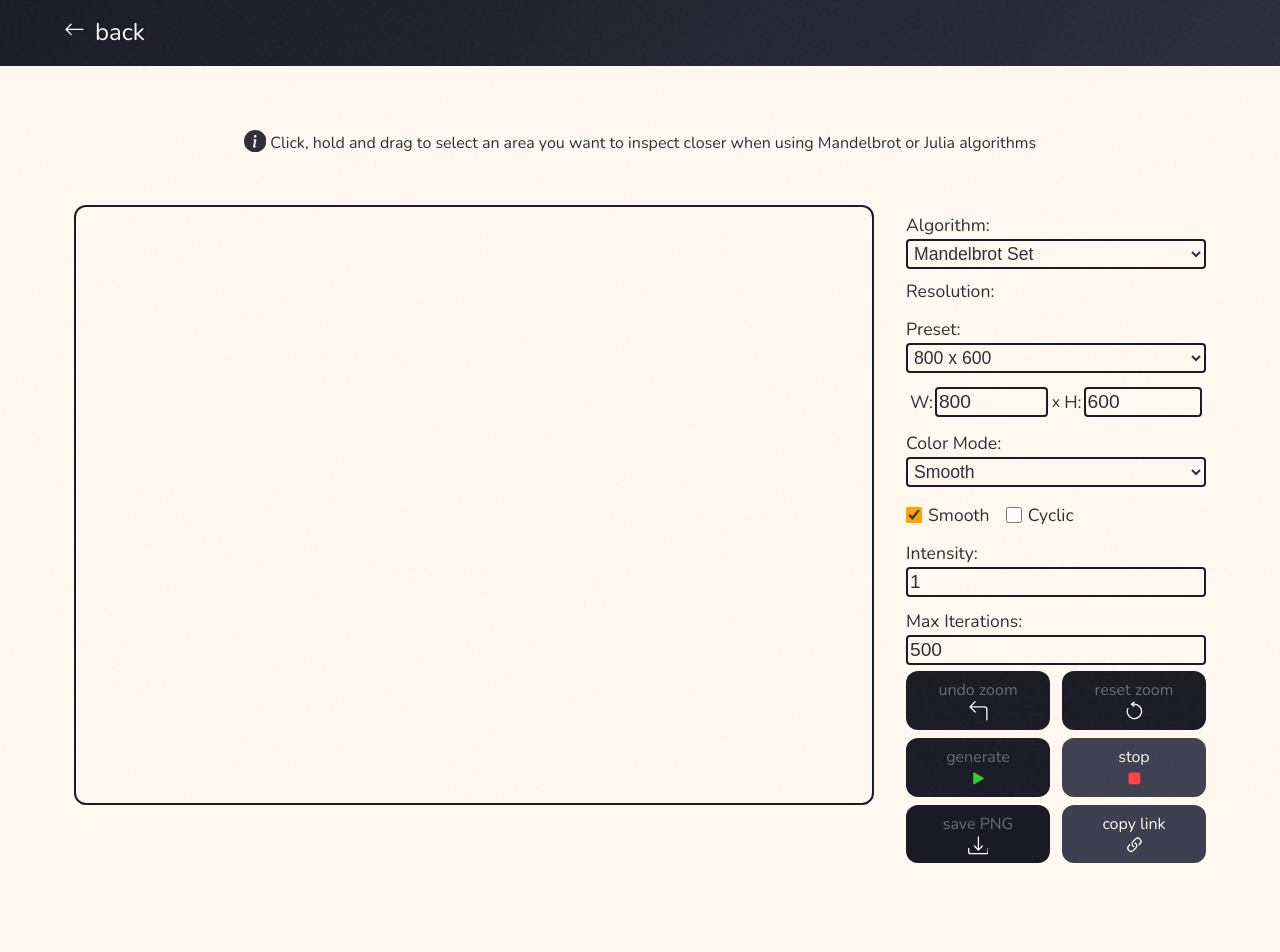
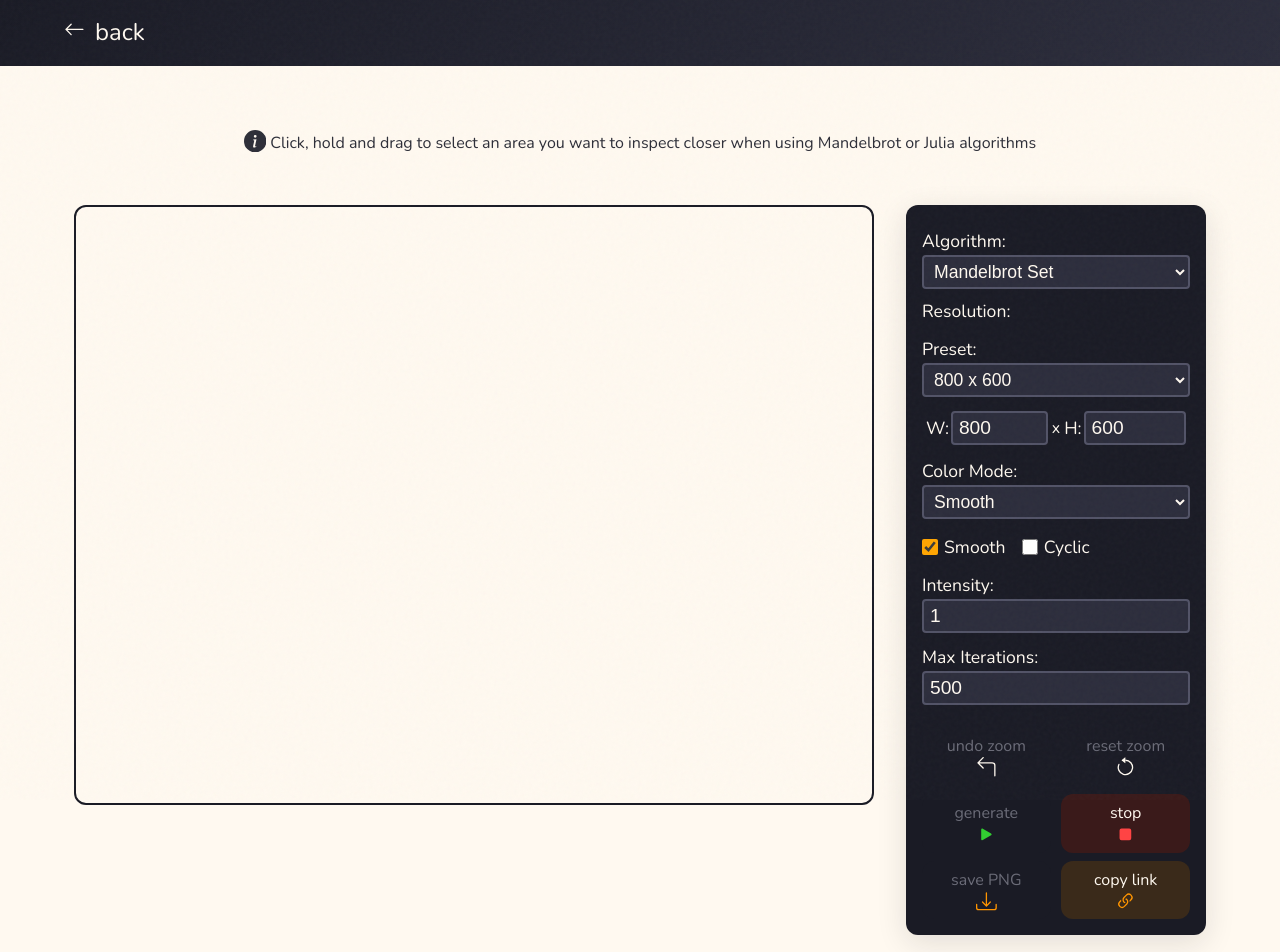
Before and after one commit to Septy2000/Portfolio-Website, a Next.js app: page /procedural-art-generator in a window 1280 px wide. Shown: the top 952 px of the page. Built offline with nearby package versions, Linux system fonts and the light colour scheme.

Commit message:
Menu changes

```diff
--- a/src/components/LabelledInput/LabelledInput.styled.tsx
+++ b/src/components/LabelledInput/LabelledInput.styled.tsx
@@ -12,13 +12,13 @@ export const Container = styled.div`
 
 export const Input = styled.input`
     width: 100%;
-    padding: 2px;
+    padding: 4px 6px;
     font-size: 1.2rem;
-    border: ${({ theme }) => `${theme.border.small} solid ${theme.colors.surface.secondary}`};
+    border: ${({ theme }) => `${theme.border.small} solid ${theme.colors.surface.secondary_shade.light_3}`};
     border-radius: 4px;
-    background-color: ${({ theme }) => theme.colors.surface.primary};
-    color: ${({ theme }) => theme.colors.text.primary};
-    transition: border-color 0.5s;
+    background-color: ${({ theme }) => theme.colors.surface.secondary_shade.light_1};
+    color: ${({ theme }) => theme.colors.text.secondary};
+    transition: border-color 0.3s;
     outline: none;
     &:focus {
         border-color: ${({ theme }) => theme.colors.orange};
@@ -26,7 +26,7 @@ export const Input = styled.input`
 `;
 
 export const Label = styled.label`
-    color: ${({ theme }) => theme.colors.text.primary};
+    color: ${({ theme }) => theme.colors.text.secondary};
     font-size: 1.1rem;
     margin-bottom: 2px;
 `;
--- a/src/components/LabelledSelect/LabelledSelect.styled.tsx
+++ b/src/components/LabelledSelect/LabelledSelect.styled.tsx
@@ -12,13 +12,13 @@ export const Container = styled.div`
 
 export const Select = styled.select`
     width: 100%;
-    padding: 2px;
+    padding: 4px 6px;
     font-size: 1.1rem;
-    border: ${({ theme }) => `${theme.border.small} solid ${theme.colors.surface.secondary}`};
+    border: ${({ theme }) => `${theme.border.small} solid ${theme.colors.surface.secondary_shade.light_3}`};
     border-radius: 4px;
-    background-color: ${({ theme }) => theme.colors.surface.primary};
-    color: ${({ theme }) => theme.colors.text.primary};
-    transition: border-color 0.5s;
+    background-color: ${({ theme }) => theme.colors.surface.secondary_shade.light_1};
+    color: ${({ theme }) => theme.colors.text.secondary};
+    transition: border-color 0.3s;
     outline: none;
     &:focus {
         border-color: ${({ theme }) => theme.colors.orange};
@@ -26,17 +26,13 @@ export const Select = styled.select`
 
     option {
         font-size: 1.2rem;
-        background-color: ${({ theme }) => theme.colors.surface.primary};
-        color: ${({ theme }) => theme.colors.text.primary};
-        transition: background-color 0.5s;
-        &:hover {
-            background-color: ${({ theme }) => theme.colors.orange};
-        }
+        background-color: ${({ theme }) => theme.colors.surface.secondary_shade.light_1};
+        color: ${({ theme }) => theme.colors.text.secondary};
     }
 `;
 
 export const Label = styled.label`
-    color: ${({ theme }) => theme.colors.text.primary};
+    color: ${({ theme }) => theme.colors.text.secondary};
     font-size: 1.1rem;
     margin-bottom: 2px;
 `;
--- a/src/components/Sections/ProceduralArtGeneratorSections/ProceduralArtGeneratorSection/ParametersMenu/ColorModeMenu/ColorModeMenu.styled.tsx
+++ b/src/components/Sections/ProceduralArtGeneratorSections/ProceduralArtGeneratorSection/ParametersMenu/ColorModeMenu/ColorModeMenu.styled.tsx
@@ -21,7 +21,7 @@ export const CheckboxRow = styled.label`
     gap: 6px;
     cursor: pointer;
     font-size: 1.1rem;
-    color: ${({ theme }) => theme.colors.text.primary};
+    color: ${({ theme }) => theme.colors.text.secondary};
 `;
 
 export const Checkbox = styled.input`
--- a/src/components/Sections/ProceduralArtGeneratorSections/ProceduralArtGeneratorSection/ParametersMenu/DefaultParametersMenu/DefaultParametersMenu.styled.tsx
+++ b/src/components/Sections/ProceduralArtGeneratorSections/ProceduralArtGeneratorSection/ParametersMenu/DefaultParametersMenu/DefaultParametersMenu.styled.tsx
@@ -9,7 +9,7 @@ export const Container = styled.div`
 `;
 
 export const PseudoLabel = styled.p`
-    color: ${({ theme }) => theme.colors.text.primary};
+    color: ${({ theme }) => theme.colors.text.secondary};
     font-size: 1.1rem;
     margin-bottom: 2px;
 `;
--- a/src/components/Sections/ProceduralArtGeneratorSections/ProceduralArtGeneratorSection/ParametersMenu/ParametersMenu.styled.tsx
+++ b/src/components/Sections/ProceduralArtGeneratorSections/ProceduralArtGeneratorSection/ParametersMenu/ParametersMenu.styled.tsx
@@ -13,10 +13,14 @@ export const Container = styled.div`
     flex-direction: column;
     justify-content: space-between;
     margin-left: ${({ theme }) => theme.margin.medium};
-    background: ${({ theme }) => theme.colors.surface.primary};
+    background: ${({ theme }) => theme.colors.surface.secondary};
+    color: ${({ theme }) => theme.colors.text.secondary};
     border-radius: ${({ theme }) => theme.borderRadius.small};
+    box-shadow: ${({ theme }) => theme.shadows.medium};
+    padding: ${({ theme }) => theme.padding.small};
     max-width: 300px;
     height: 100%;
+    gap: 16px;
 
     @media (max-width: ${({ theme }) => theme.screen.small}) {
         margin: ${({ theme }) => theme.margin.small} 0;
@@ -40,6 +44,7 @@ export const HorizontalButtonsContainer = styled.div`
     display: flex;
     flex-direction: row;
     justify-content: space-between;
+    gap: 8px;
 
     @media (max-width: ${({ theme }) => theme.screen.small}) {
         flex-direction: column;
@@ -61,6 +66,36 @@ export const ControlButton = styled(ButtonClassic)`
     font-size: 1rem;
     @media (max-width: ${({ theme }) => theme.screen.small}) {
         width: 100%;
+    }
+`;
+
+export const GenerateButton = styled(ControlButton)`
+    background-color: #1a3a2a;
+    &:not(:disabled):hover {
+        background-color: ${({ theme }) => theme.colors.green};
+    }
+    &:not(:disabled):active {
+        background-color: ${({ theme }) => theme.colors.green};
+    }
+`;
+
+export const StopButton = styled(ControlButton)`
+    background-color: #3a1a1a;
+    &:not(:disabled):hover {
+        background-color: ${({ theme }) => theme.colors.error};
+    }
+    &:not(:disabled):active {
+        background-color: ${({ theme }) => theme.colors.error};
+    }
+`;
+
+export const SaveButton = styled(ControlButton)`
+    background-color: #3a2a1a;
+    &:not(:disabled):hover {
+        background-color: ${({ theme }) => theme.colors.orange};
+    }
+    &:not(:disabled):active {
+        background-color: ${({ theme }) => theme.colors.orange};
     }
 `;
 
@@ -95,10 +130,10 @@ export const FullWidthButton = styled(ButtonClassic)`
 
 export const DownloadIcon = styled(BsDownload)`
     font-size: 1.3rem;
-    color: ${({ theme }) => theme.colors.text.secondary};
+    color: ${({ theme }) => theme.colors.orange};
 `;
 
 export const LinkIcon = styled(BsLink45Deg)`
     font-size: 1.3rem;
-    color: ${({ theme }) => theme.colors.text.secondary};
+    color: ${({ theme }) => theme.colors.orange};
 `;
--- a/src/components/Sections/ProceduralArtGeneratorSections/ProceduralArtGeneratorSection/ParametersMenu/ParametersMenu.tsx
+++ b/src/components/Sections/ProceduralArtGeneratorSections/ProceduralArtGeneratorSection/ParametersMenu/ParametersMenu.tsx
@@ -71,7 +71,7 @@ export default function ParametersMenu({
                     )}
                 </Styled.HorizontalButtonsContainer>
                 <Styled.HorizontalButtonsContainer>
-                    <Styled.ControlButton
+                    <Styled.GenerateButton
                         onClick={generate}
                         disabled={
                             !isParametersMenuInputValid(
@@ -82,18 +82,18 @@ export default function ParametersMenu({
                     >
                         generate
                         <Styled.PlayIcon />
-                    </Styled.ControlButton>
-                    <Styled.ControlButton onClick={stopGeneration} disabled={isImageGenerated}>
+                    </Styled.GenerateButton>
+                    <Styled.StopButton onClick={stopGeneration} disabled={isImageGenerated}>
                         stop
                         <Styled.StopIcon />
-                    </Styled.ControlButton>
+                    </Styled.StopButton>
                 </Styled.HorizontalButtonsContainer>
                 <Styled.HorizontalButtonsContainer>
-                    <Styled.ControlButton onClick={onSave} disabled={!isImageGenerated}>
+                    <Styled.SaveButton onClick={onSave} disabled={!isImageGenerated}>
                         save PNG
                         <Styled.DownloadIcon />
-                    </Styled.ControlButton>
-                    <Styled.ControlButton
+                    </Styled.SaveButton>
+                    <Styled.SaveButton
                         onClick={() => {
                             onCopyLink();
                             setLinkCopied(true);
@@ -102,7 +102,7 @@ export default function ParametersMenu({
                     >
                         {linkCopied ? "copied!" : "copy link"}
                         <Styled.LinkIcon />
-                    </Styled.ControlButton>
+                    </Styled.SaveButton>
                 </Styled.HorizontalButtonsContainer>
             </Styled.ButtonsContainer>
         </Styled.Container>
```
